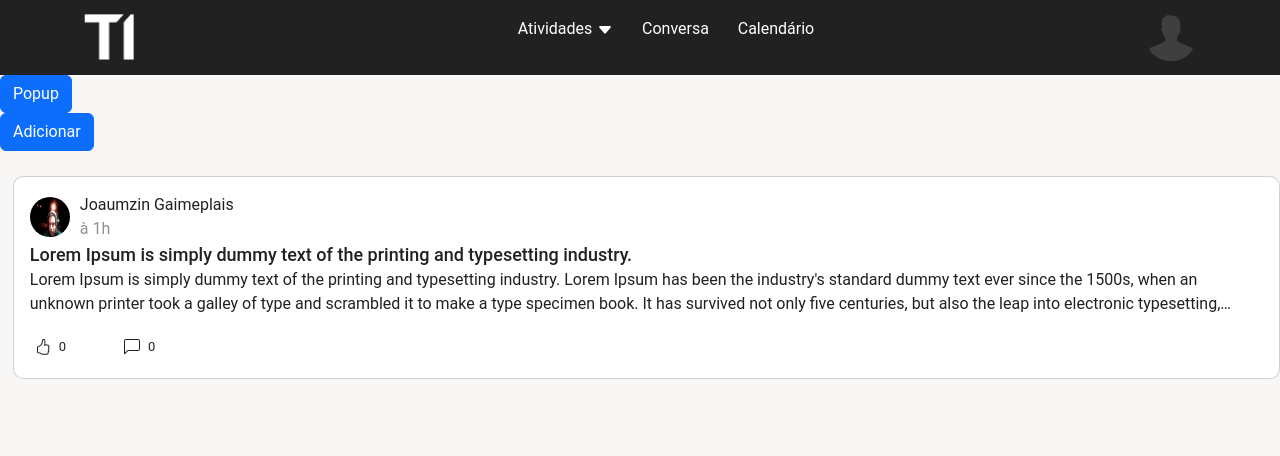
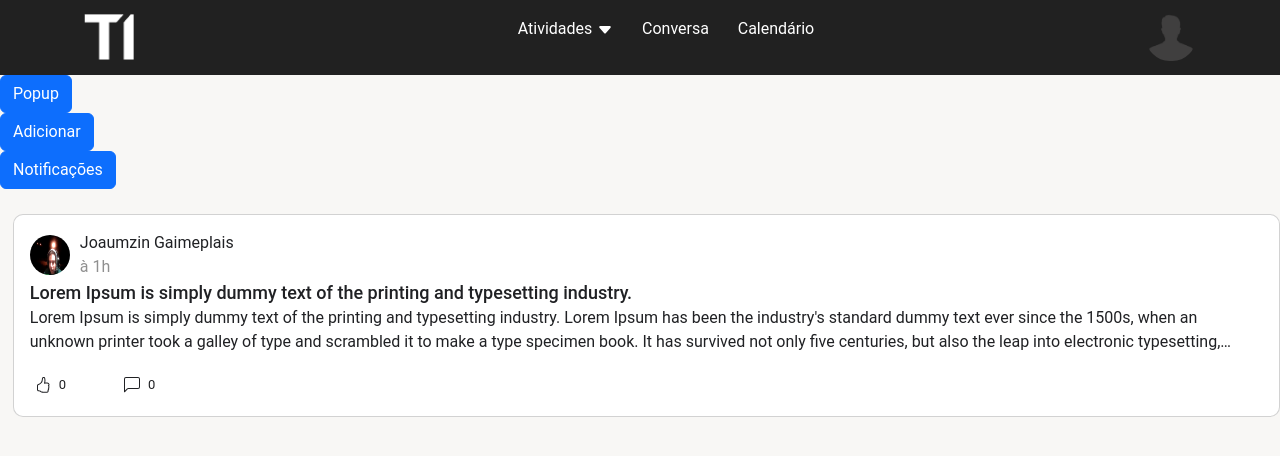
Before and after one commit to pint2024/web, a React (Create React App) app: page /atividade in a window 1280 px wide. Shown: the top 456 px of the page. Built offline with nearby package versions, Linux system fonts and the light colour scheme.

Commit message:
popup width

```diff
--- a/src/components/notificacao/notificacao.jsx
+++ b/src/components/notificacao/notificacao.jsx
@@ -3,7 +3,7 @@ import { toast } from "react-toastify";
 
 
 export function Notificacao(text, tipo = "success") {
-	if (tipo !== 'success' && tipo !== 'info' && tipo !== 'warn' && tipo !== 'error')
+	if (tipo.includes(['success', 'info', 'warn', 'error']))
 		console.error('PopupStatus tipo está mal configurado!');
 	toast[tipo](text, {
 		position: "top-right",
--- a/src/components/popup/popup.css
+++ b/src/components/popup/popup.css
@@ -47,7 +47,7 @@
 }
 
 .modal-popup .modal-dialog {
-	width: 30vw;
+	width: 35vw;
 }
 
 .modal-modalbase {
--- a/src/pages/home.jsx
+++ b/src/pages/home.jsx
@@ -47,7 +47,10 @@ function Home() {
 	};
 
 	const handleConfirmationAccepted = () => {
-		Notificacao("opa");
+		Notificacao("opa", "success");
+		Notificacao("opa", "info");
+		Notificacao("opa", "warn");
+		Notificacao("opa", "error");
 	};
 
 	return (
@@ -56,6 +59,7 @@ function Home() {
 			{puCreate()}
 			{conCreate()}
 			<Botao handleClick={handleOpenConfirmation}>Adicionar</Botao>
+			<Botao handleClick={handleConfirmationAccepted}>Notificações</Botao>
 			<div style={{ marginLeft: '1%', marginRight: '', marginTop: "2%" }}>
 				<Post
 					id={1}
```
